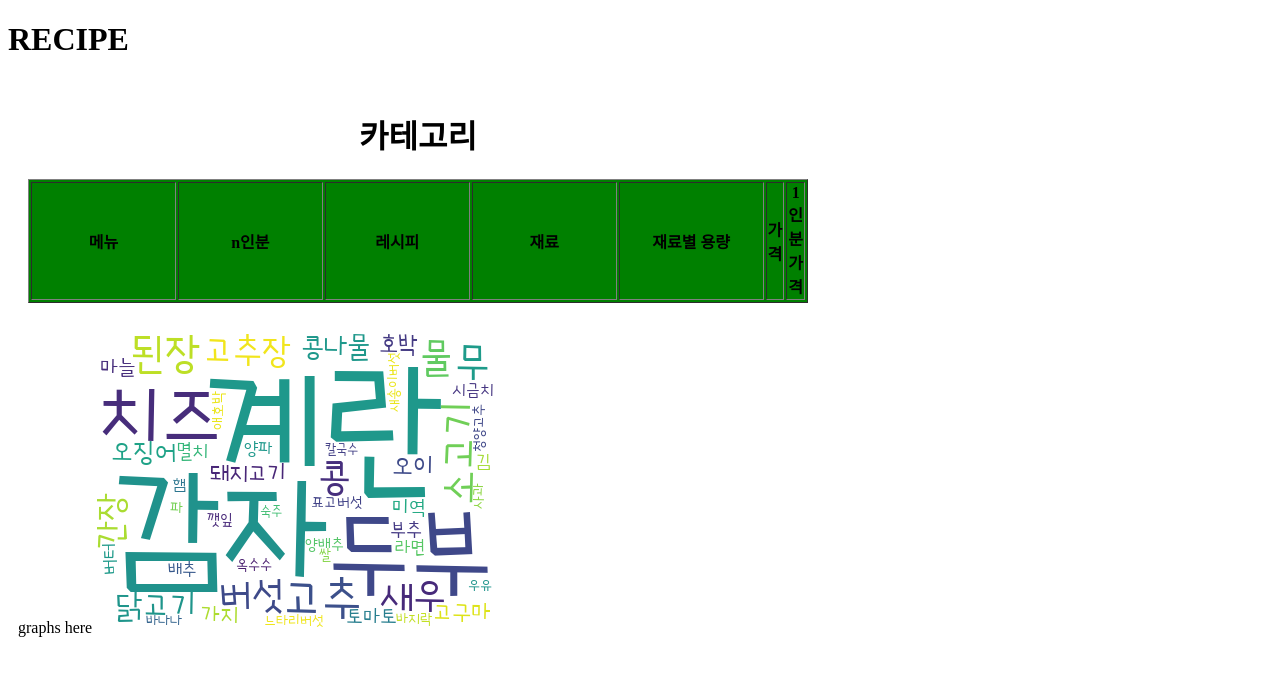
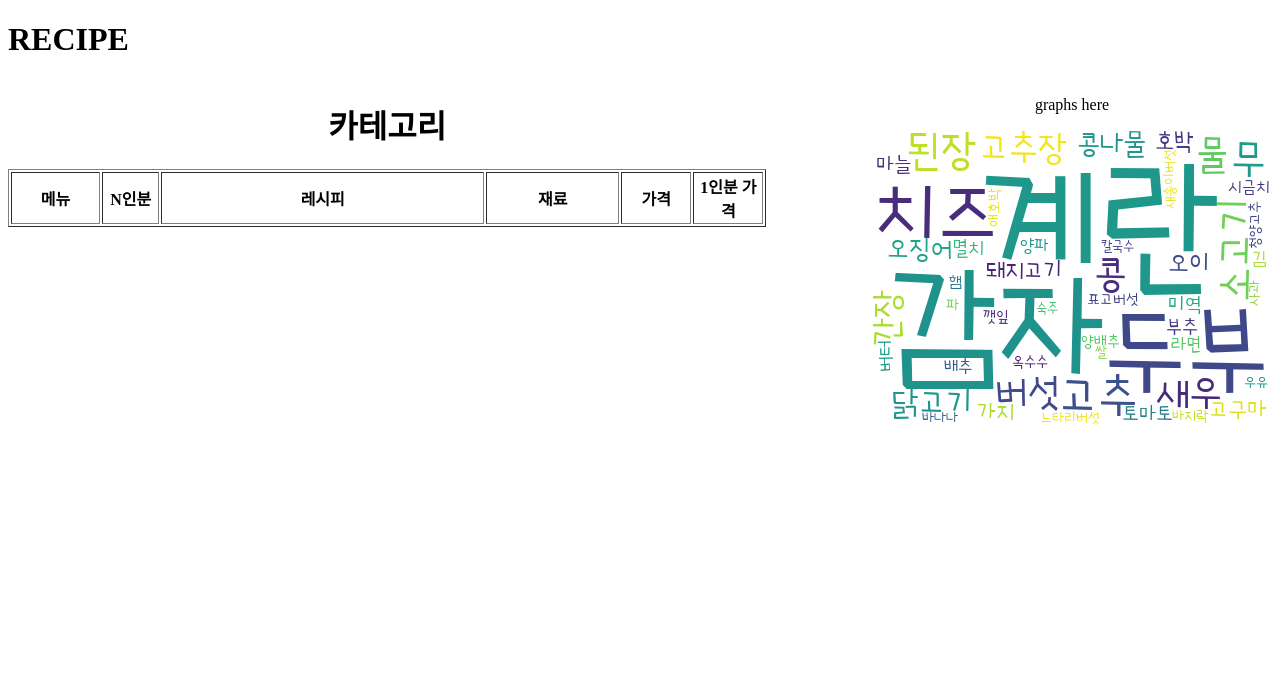
Before and after one commit to Nok5051/Project_Visual, a Django app: page /recipe/ in a window 1280 px wide. Shown: the top 676 px of the page. Run offline with Django 3.2, Linux system fonts and the light colour scheme; data that the repository does not hold is empty.

Commit message:
wordcloud added

```diff
--- a/mealproject/mealproject/settings.py
+++ b/mealproject/mealproject/settings.py
@@ -110,15 +110,15 @@ AUTH_PASSWORD_VALIDATORS = [
 # Internationalization
 # https://docs.djangoproject.com/en/3.2/topics/i18n/
 
-LANGUAGE_CODE = 'en-us'
+LANGUAGE_CODE = 'ko-kr'
 
-TIME_ZONE = 'UTC'
+TIME_ZONE = 'Asia/Seoul'
 
 USE_I18N = True
 
 USE_L10N = True
 
-USE_TZ = True
+USE_TZ = False
 
 
 # Static files (CSS, JavaScript, Images)
--- a/mealproject/recipe/views.py
+++ b/mealproject/recipe/views.py
@@ -28,4 +28,5 @@ def getMenu(request):
     category = request.GET['category']
     recipes = Recipe.objects.filter(category=category)
     serialized_recipes = RecipeSerializer(recipes, many=True)
+    print(serialized_recipes)
     return Response(data=serialized_recipes.data)
--- a/mealproject/templates/recipe/index.html
+++ b/mealproject/templates/recipe/index.html
@@ -9,10 +9,7 @@
     <style>
 
         div{
-            border: 1px black;
-            margin: 10px;
             text-align : center;
-            color : black;
         }
 
         #cg{
@@ -20,7 +17,7 @@
         }
 
         #body{
-          background-color : green;
+          background-color : white;
         }
 
     </style>
@@ -66,14 +63,14 @@
 
             for (var i = 0; i < values.length; i++){
               console.log(values[i]['recipe_nm'])
-              $("#content").append($("<tr class="+i+">"));
-              $("."+i+"").append($("<td>").html(values[i]['recipe_nm']));
-              $("."+i+"").append($("<td>").html(values[i]['qnt']));
-              $("."+i+"").append($("<td>").html(values[i]['recipe']));
-              $("."+i+"").append($("<td>").html(values[i]['ingredients']));
-              $("."+i+"").append($("<td>").html(values[i]['units']));
-              $("."+i+"").append($("<td>").html(values[i]['total_price']));
-              $("."+i+"").append($("<td>"));
+              $("#content").append($("<tr id="+i+">"));
+              $("#"+i).append($("<td>").html(values[i]['recipe_nm']));
+              $("#"+i).append($("<td>").html(values[i]['qnt']));
+              $("#"+i).append($("<td>").html(values[i]['recipe']));
+              $("#"+i).append($("<td>").html(values[i]['ingredients']));
+              // $("#"+i).append($("<td>").html(values[i]['units']));
+              $("#"+i).append($("<td>").html(values[i]['total_price']));
+              $("#"+i).append($("<td>"));
               }
 
 
@@ -88,36 +85,35 @@
 <body>
 
   <h1>RECIPE</h1>
-  <div class="recipe-table" style="float: left; max-width:800px;">
+  <div class="recipe-table" style="float: left; width:60%;">
       <div id="header">
       <h1>카테고리</h1>
       </div>
       <div>
-        <!-- <form action="" method="GET"> -->
           <div id="cg">
           </div>
-        <!-- </form> -->
       </div>
-
-      <div id="body" style="max-height: 650px; overflow: scroll; overflow-x: hidden;">
+      <div id="body">
 
           <form action="" method="GET">
           <table border="1">
 
           <colgroup>
+              <col width="130px">
+              <col width="80px">
+              <col width="500px">
               <col width="200px">
-              <col width="200px">
-              <col width="200px">
-              <col width="200px">
-              <col width="200px">
+              <!-- <col width="100px"> -->
+              <col width="100px">
+              <col width="100px">
 
           </colgroup>
               <tr>
                   <th>메뉴</th>
-                  <th>n인분</th>
+                  <th>N인분</th>
                   <th>레시피</th>
                   <th>재료</th>
-                  <th>재료별 용량</th>
+                  <!-- <th>재료별 용량</th> -->
                   <th>가격</th>
                   <th>1인분 가격</th>
               </tr>
@@ -130,11 +126,11 @@
       </div>
   </div>
 
-  <div class="show-graph" style="float: left;">
-    <span>graphs here</span>
-<!--  왜.. 이미지를 못 불러오지...?  -->
+  <div class="show-graph" style="float: right;">
+    <p>graphs here</p>
+<!--  mealproject app/static 폴더에 넣어야 함 (settings.py STATIC_URL 참고)  -->
     {% load static %}
-    <img src="{% static 'img/recipe_cloud.png' %}" alt="레시피 클라우드">
+    <img src="{% static 'recipe_cloud.png' %}" alt="레시피 클라우드" width="100%">
 
   </div>
 
```
Also changed, not shown: mealproject/mealproject/models.py (+0 -16 lines), mealproject/mealproject/static/recipe_cloud.png (renamed from mealproject/static/img/recipe_cloud.png).
